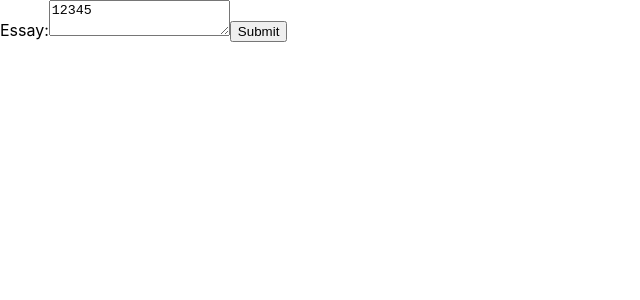
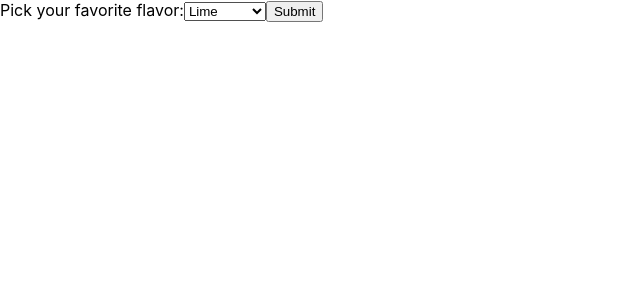
Before and after one commit to right42/first-react, a React (Create React App) app: page / in a window 1280 px wide. Shown: the top 300 px of the page, without its empty margins (0-640 px from the left). Built offline with nearby package versions, Linux system fonts and the light colour scheme.

Commit message:
form select

```diff
--- a/src/index.js
+++ b/src/index.js
@@ -7,7 +7,7 @@
 class NameForm extends React.Component {
   constructor(props) {
     super(props);
-    this.state = {value: '12345'};
+    this.state = {value: 'coconut', initData : 'lime'};
 
     this.handleChange = this.handleChange.bind(this);
     this.handleSubmit = this.handleSubmit.bind(this);
@@ -26,8 +26,13 @@
     return (
       <form onSubmit={this.handleSubmit}>
         <label>
-          Essay:
-          <textarea value={this.state.value} onChange={this.handleChange} />
+          Pick your favorite flavor:
+          <select value={this.state.initData} onChange={this.handleChange}>
+            <option value="grapefruit">Grapefruit</option>
+            <option value="lime">Lime</option>
+            <option value="coconut">Coconut</option>
+            <option value="mango">Mango</option>
+          </select>
         </label>
         <input type="submit" value="Submit" />
       </form>
```
